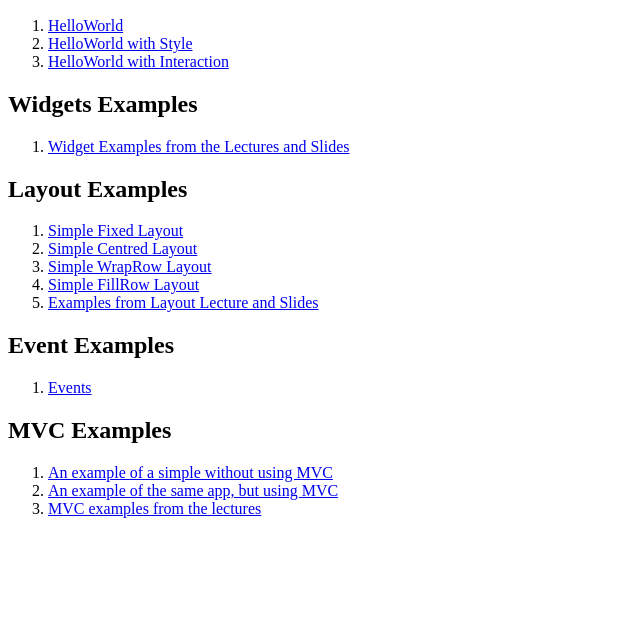
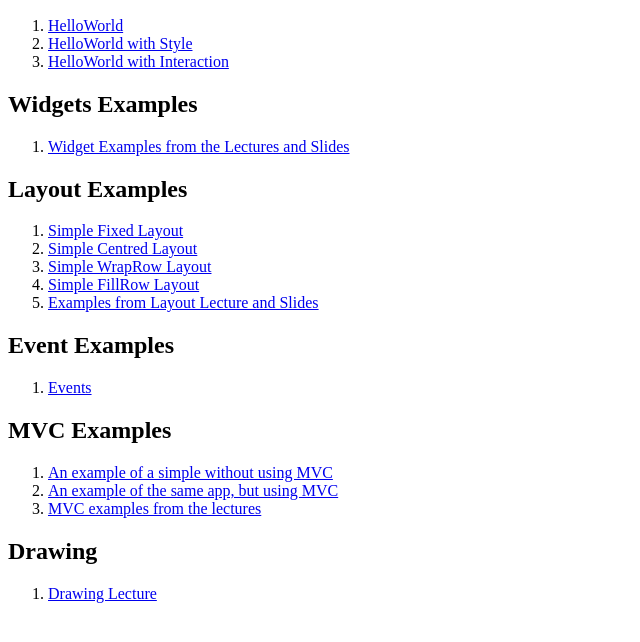
Before and after one commit to CS-3035-2024/examples, a website built with Vite: page index.html in a window 1280 px wide. Shown: the part 110-752 px from the top of the page, without its empty margins (0-640 px from the left). Built offline with nearby package versions, Linux system fonts and the light colour scheme.

Commit message:
adding examples

```diff
--- a/index.html
+++ b/index.html
@@ -63,5 +63,10 @@
         <a href="./mvc-lecture/index.html">MVC examples from the lectures</a>
       </li>
     </ol>
+
+    <h2>Drawing</h2>
+    <ol>
+      <li><a href="./drawing-lecture/">Drawing Lecture</a></li>
+    </ol>
   </body>
 </html>
```
